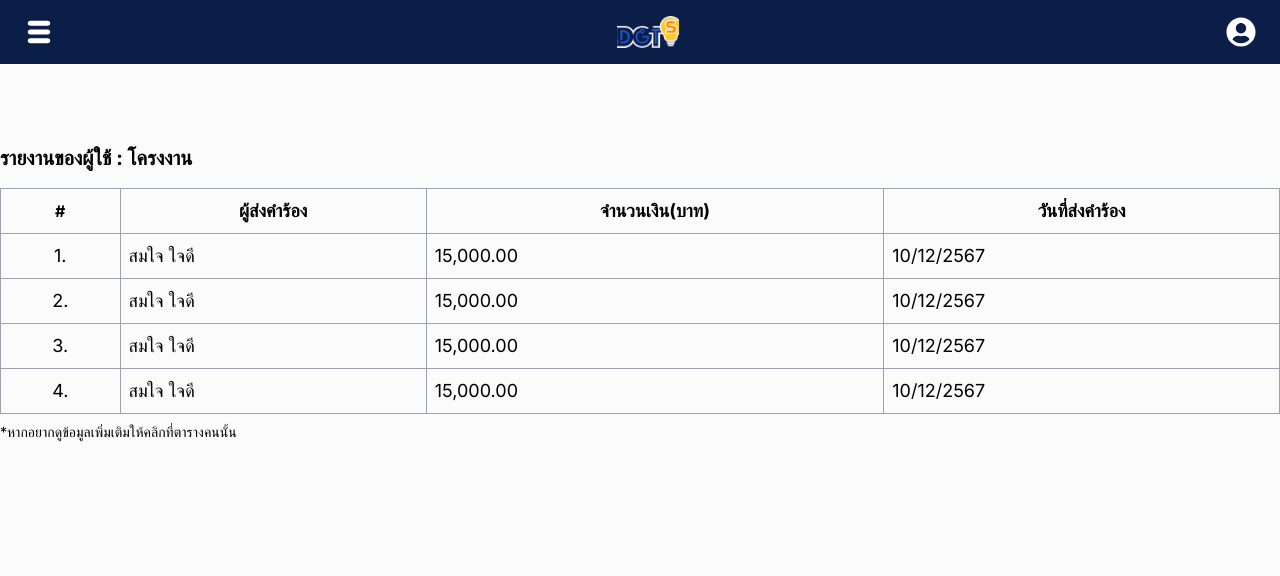
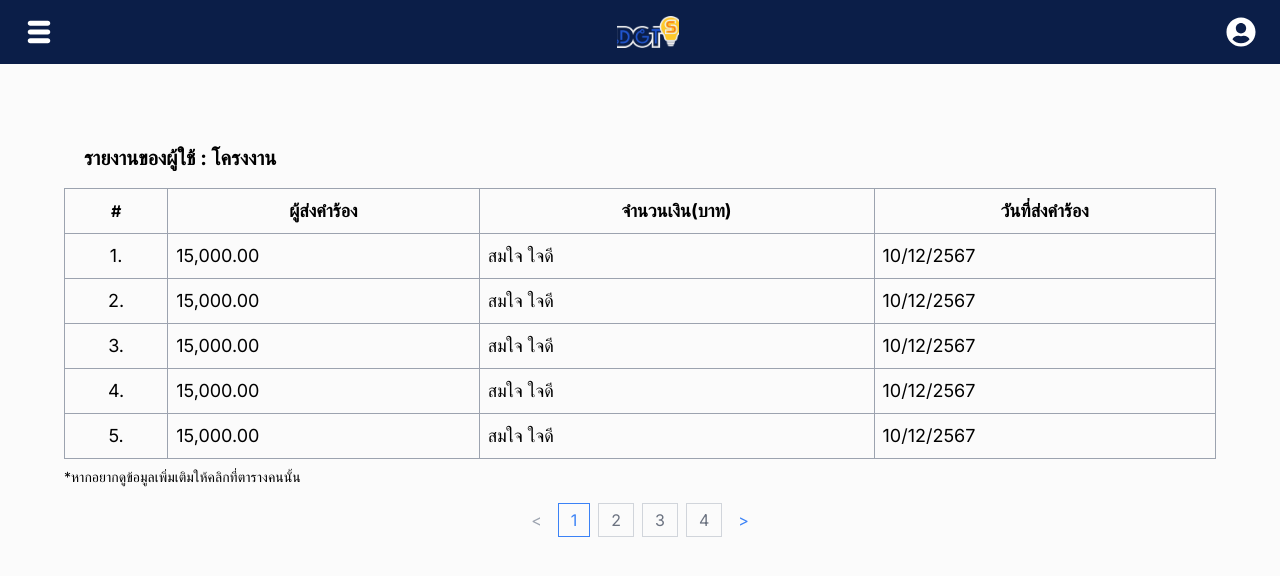
Before and after one commit to aumtitikarn/Backend-DigitechSpace, a Next.js app: page /Withdraw in a window 1280 px wide. Shown: the top 576 px of the page. Built offline with nearby package versions, Linux system fonts and the light colour scheme.

Commit message:
Pagination

```diff
--- a/app/ApproveSell/page.tsx
+++ b/app/ApproveSell/page.tsx
@@ -1,9 +1,9 @@
 "use client";
 
 import Header from "../component/Header";
-import React from 'react';
+import React, { useState } from 'react';
 import Link from 'next/link';
-
+import Pagination from '../component/Pagination';
 interface Project {
   id: number;
   name: string;
@@ -16,9 +16,29 @@ const projects: Project[] = [
   { id: 2, name: '@somjai', creator: 'สมใจ ใจดี', price: '0640398458' },
   { id: 3, name: '@somjai', creator: 'สมใจ ใจดี', price: '0640398458' },
   { id: 4, name: '@somjai', creator: 'สมใจ ใจดี', price: '0640398458' },
+  { id: 5, name: '@somjai', creator: 'สมใจ ใจดี', price: '0640398458' },
+  { id: 6, name: '@somjai', creator: 'สมใจ ใจดี', price: '0640398458' },
+  { id: 7, name: '@somjai', creator: 'สมใจ ใจดี', price: '0640398458' },
+  { id: 8, name: '@somjai', creator: 'สมใจ ใจดี', price: '0640398458' },
+  { id: 9, name: '@somjai', creator: 'สมใจ ใจดี', price: '0640398458' },
+  { id: 10, name: '@somjai', creator: 'สมใจ ใจดี', price: '0640398458' },
+  { id: 11, name: '@somjai', creator: 'สมใจ ใจดี', price: '0640398458' },
+  { id: 12, name: '@somjai', creator: 'สมใจ ใจดี', price: '0640398458' },
 ];
 
 const approvesell: React.FC = () => {
+  const [currentPage, setCurrentPage] = useState(1);
+  const itemsPerPage = 5;
+
+  const indexOfLastItem = currentPage * itemsPerPage;
+  const indexOfFirstItem = indexOfLastItem - itemsPerPage;
+  const currentItems = projects.slice(indexOfFirstItem, indexOfLastItem);
+  const totalPages = Math.ceil(projects.length / itemsPerPage);
+
+  const handlePageChange = (page: number) => {
+    setCurrentPage(page);
+  };
+
   return (
     < div className="flex flex-col min-h-screen bg-[#FBFBFB] ">
         <Header/>
@@ -37,7 +57,7 @@ const approvesell: React.FC = () => {
         </thead>
 
         <tbody>
-          {projects.map((project) => (
+        {currentItems.map((project) => (
             <tr key={project.id}>
               <td className="border border-gray-400 p-2 text-center">{project.id}.</td>
               <td className="border border-gray-400 p-2 text-sm truncate max-w-xs lg:text-lg">{project.name}</td>
@@ -52,6 +72,11 @@ const approvesell: React.FC = () => {
       <p className="text-sm mt-2">
         *หากอยากดูข้อมูลเพิ่มเติมให้คลิกที่ตารางด้านบน
       </p>
+      <Pagination
+          currentPage={currentPage}
+          totalPages={totalPages}
+          onPageChange={handlePageChange}
+        />
     </div>
     </div>
   );
--- a/app/Reportblog/detail/page.tsx
+++ b/app/Reportblog/detail/page.tsx
@@ -33,28 +33,29 @@ const Detail: React.FC = () => {
           </div>
         ))}
       </div>
-      <div className="flex justify-center mt-10">
-  <Link href="/">
-    <button className="bg-[#33529B] text-white w-72 py-2 rounded-lg">
+      <div className="mt-4 ml-5 mr-5 lg:ml-20 lg:mr-20">
+            <button
+
+              className="w-full p-2 text-white rounded mt-6"
+              style={{backgroundColor:"#33539B"}}
+            >
               ลบคำร้อง
             </button>
-  </Link>
-</div>
-<div className="flex justify-center mt-11">
-  <Link href="/">
-    <button className="bg-[#1976D2] text-white w-72 py-2 rounded-lg">
+            <button
+
+              className="w-full p-2 text-white rounded mt-4"
+              style={{backgroundColor:"#1976D2"}}
+            >
               ติดต่อเจ้าของโครงงาน/บล็อก
             </button>
-  </Link>
-</div>
-<div className="flex justify-center mt-11">
-  <Link href="/">
-    <button className="bg-[#9B3933] text-white w-72 py-2 rounded-lg">
+            <button
+
+              className="w-full p-2 text-white rounded mt-4"
+              style={{backgroundColor:"#9B3933"}}
+            >
               ลบโครงงาน/บล็อก
             </button>
-  </Link>
           </div>
-
 
     </div>
   );
--- a/app/Reportblog/page.tsx
+++ b/app/Reportblog/page.tsx
@@ -1,8 +1,8 @@
-"use client";
-
+'use client';
 import Header from "../component/Header";
-import React from 'react';
+import React, { useState } from 'react';
 import Link from 'next/link';
+import Pagination from '../component/Pagination'; // Import the Pagination component
 
 interface Project {
   id: number;
@@ -16,9 +16,37 @@ const projects: Project[] = [
   { id: 2, name: 'แนะนำ Study with me', creator: 'สมใจ ใจดี', report: 'ไฟล์ไม่ทำงานตาม' },
   { id: 3, name: 'แนะนำ Study with me', creator: 'สมใจ ใจดี', report: 'ไฟล์ไม่ทำงานตาม' },
   { id: 4, name: 'แนะนำ Study with me', creator: 'สมใจ ใจดี', report: 'ไฟล์ไม่ทำงานตาม' },
+  { id: 5, name: 'แนะนำ Study with me', creator: 'สมใจ ใจดี', report: 'ไฟล์ไม่ทำงานตาม' },
+  { id: 6, name: 'แนะนำ Study with me', creator: 'สมใจ ใจดี', report: 'ไฟล์ไม่ทำงานตาม' },
+  { id: 7, name: 'แนะนำ Study with me', creator: 'สมใจ ใจดี', report: 'ไฟล์ไม่ทำงานตาม' },
+  { id: 8, name: 'แนะนำ Study with me', creator: 'สมใจ ใจดี', report: 'ไฟล์ไม่ทำงานตาม' },
+  { id: 9, name: 'แนะนำ Study with me', creator: 'สมใจ ใจดี', report: 'ไฟล์ไม่ทำงานตาม' },
+  { id: 10, name: 'แนะนำ Study with me', creator: 'สมใจ ใจดี', report: 'ไฟล์ไม่ทำงานตาม' },
+  { id: 11, name: 'แนะนำ Study with me', creator: 'สมใจ ใจดี', report: 'ไฟล์ไม่ทำงานตาม' },
+  { id: 12, name: 'แนะนำ Study with me', creator: 'สมใจ ใจดี', report: 'ไฟล์ไม่ทำงานตาม' },
+  { id: 13, name: 'แนะนำ Study with me', creator: 'สมใจ ใจดี', report: 'ไฟล์ไม่ทำงานตาม' },
+  { id: 14, name: 'แนะนำ Study with me', creator: 'สมใจ ใจดี', report: 'ไฟล์ไม่ทำงานตาม' },
+  { id: 15, name: 'แนะนำ Study with me', creator: 'สมใจ ใจดี', report: 'ไฟล์ไม่ทำงานตาม' },
+  { id: 16, name: 'แนะนำ Study with me', creator: 'สมใจ ใจดี', report: 'ไฟล์ไม่ทำงานตาม' },
+  { id: 17, name: 'แนะนำ Study with me', creator: 'สมใจ ใจดี', report: 'ไฟล์ไม่ทำงานตาม' },
+  { id: 18, name: 'แนะนำ Study with me', creator: 'สมใจ ใจดี', report: 'ไฟล์ไม่ทำงานตาม' },
+  { id: 19, name: 'แนะนำ Study with me', creator: 'สมใจ ใจดี', report: 'ไฟล์ไม่ทำงานตาม' },
+  { id: 20, name: 'แนะนำ Study with me', creator: 'สมใจ ใจดี', report: 'ไฟล์ไม่ทำงานตาม' },
 ];
 
 const Reportblog: React.FC = () => {
+  const [currentPage, setCurrentPage] = useState(1);
+  const itemsPerPage = 5;
+
+  const indexOfLastItem = currentPage * itemsPerPage;
+  const indexOfFirstItem = indexOfLastItem - itemsPerPage;
+  const currentItems = projects.slice(indexOfFirstItem, indexOfLastItem);
+  const totalPages = Math.ceil(projects.length / itemsPerPage);
+
+  const handlePageChange = (page: number) => {
+    setCurrentPage(page);
+  };
+
   return (
     <div className="flex flex-col min-h-screen bg-[#FBFBFB] overflow-hidden">
       <Header />
@@ -36,7 +64,7 @@ const Reportblog: React.FC = () => {
                 </tr>
               </thead>
               <tbody>
-                {projects.map((project) => (
+                {currentItems.map((project) => (
                   <tr key={project.id}>
                     <td className="border border-gray-400 p-2 text-center text-sm lg:text-lg">{project.id}.</td>
                     <td className="border border-gray-400 p-2 text-sm truncate max-w-xs lg:text-lg">{project.name}</td>
@@ -51,6 +79,12 @@ const Reportblog: React.FC = () => {
         <p className="text-sm mt-2">
           *หากอยากดูข้อมูลเพิ่มเติมให้คลิกที่ตารางคนนั้น
         </p>
+
+        <Pagination
+          currentPage={currentPage}
+          totalPages={totalPages}
+          onPageChange={handlePageChange}
+        />
       </div>
     </div>
   );
--- a/app/Reportproject/Detail/page.tsx
+++ b/app/Reportproject/Detail/page.tsx
@@ -34,28 +34,29 @@ const Detail: React.FC = () => {
           </div>
         ))}
         </div>
-        <div className="flex justify-center mt-10">
-  <Link href="/">
-    <button className="bg-[#33529B] text-white w-[350px] lg:w-[800px] py-2 rounded-lg">
+        <div className="mt-4 ml-5 mr-5 lg:ml-20 lg:mr-20">
+            <button
+
+              className="w-full p-2 text-white rounded mt-6"
+              style={{backgroundColor:"#33539B"}}
+            >
               ลบคำร้อง
             </button>
-  </Link>
-</div>
-<div className="flex justify-center mt-5">
-  <Link href="/">
-    <button className="bg-[#1976D2] text-white w-[350px] lg:w-[800px] py-2 rounded-lg">
+            <button
+
+              className="w-full p-2 text-white rounded mt-4"
+              style={{backgroundColor:"#1976D2"}}
+            >
               ติดต่อเจ้าของโครงงาน/บล็อก
             </button>
-  </Link>
-</div>
-<div className="flex justify-center mt-5">
-  <Link href="/">
-    <button className="bg-[#9B3933] text-white w-[350px] lg:w-[800px] py-2 rounded-lg">
+            <button
+
+              className="w-full p-2 text-white rounded mt-4"
+              style={{backgroundColor:"#9B3933"}}
+            >
               ลบโครงงาน/บล็อก
             </button>
-  </Link>
           </div>
-
 
       </div>
 
--- a/app/Reportproject/page.tsx
+++ b/app/Reportproject/page.tsx
@@ -1,9 +1,9 @@
 "use client";
 
 import Header from "../component/Header";
-import React from 'react';
+import React, { useState } from 'react';
 import Link from 'next/link';
-
+import Pagination from '../component/Pagination';
 interface Project {
   id: number;
   name: string;
@@ -16,9 +16,28 @@ const projects: Project[] = [
   { id: 2, name: 'Facebook...', creator: 'สมใจ ใจดี', report: 'ไฟล์ไม่ทำงานตาม' },
   { id: 3, name: 'Facebook...', creator: 'สมใจ ใจดี', report: 'ไฟล์ไม่ทำงานตาม' },
   { id: 4, name: 'Facebook...', creator: 'สมใจ ใจดี', report: 'ไฟล์ไม่ทำงานตาม' },
+  { id: 5, name: 'Facebook... ', creator: 'สมใจ ใจดี', report: 'ไฟล์ไม่ทำงานตาม' },
+  { id: 6, name: 'Facebook...', creator: 'สมใจ ใจดี', report: 'ไฟล์ไม่ทำงานตาม' },
+  { id: 7, name: 'Facebook...', creator: 'สมใจ ใจดี', report: 'ไฟล์ไม่ทำงานตาม' },
+  { id: 8, name: 'Facebook...', creator: 'สมใจ ใจดี', report: 'ไฟล์ไม่ทำงานตาม' },
+  { id: 9, name: 'Facebook... ', creator: 'สมใจ ใจดี', report: 'ไฟล์ไม่ทำงานตาม' },
+  { id: 10, name: 'Facebook...', creator: 'สมใจ ใจดี', report: 'ไฟล์ไม่ทำงานตาม' },
+  { id: 11, name: 'Facebook...', creator: 'สมใจ ใจดี', report: 'ไฟล์ไม่ทำงานตาม' },
+  { id: 12, name: 'Facebook...', creator: 'สมใจ ใจดี', report: 'ไฟล์ไม่ทำงานตาม' },
 ];
 
 const Reportproject: React.FC = () => {
+  const [currentPage, setCurrentPage] = useState(1);
+  const itemsPerPage = 5;
+
+  const indexOfLastItem = currentPage * itemsPerPage;
+  const indexOfFirstItem = indexOfLastItem - itemsPerPage;
+  const currentItems = projects.slice(indexOfFirstItem, indexOfLastItem);
+  const totalPages = Math.ceil(projects.length / itemsPerPage);
+
+  const handlePageChange = (page: number) => {
+    setCurrentPage(page);
+  };
   return (
     < div className="flex flex-col min-h-screen bg-[#FBFBFB] overflow-hidden">
         <Header/>
@@ -37,7 +56,7 @@ const Reportproject: React.FC = () => {
         </thead>
 
         <tbody>
-          {projects.map((project) => (
+        {currentItems.map((project) => (
             <tr key={project.id}>
               <td className="border border-gray-400 p-2 text-center text-sm lg:text-lg">{project.id}.</td>
                     <td className="border border-gray-400 p-2 text-sm truncate max-w-xs lg:text-lg">{project.name}</td>
@@ -53,6 +72,11 @@ const Reportproject: React.FC = () => {
       <p className="text-sm mt-2">
       *หากอยากดูข้อมูลเพิ่มเติมให้คลิกที่ตารางคนนั้น
       </p>
+      <Pagination
+          currentPage={currentPage}
+          totalPages={totalPages}
+          onPageChange={handlePageChange}
+        />
     </div>
     </div>
   );
--- a/app/Withdraw/detail/page.tsx
+++ b/app/Withdraw/detail/page.tsx
@@ -23,7 +23,7 @@ const Detail: React.FC = () => {
       <div className="lg:mx-16 mt-20 mb-2">
       {projects.map((project) => (
           <div key={project.id} className="mb-4 p-4 lg:ml-10 ml-2">
-            <h1 className="text-xl font-bold mb-10 ml-2">คำร้องขอถอนเงิน</h1>
+            <h1 className="text-xl font-bold mb-10 ">คำร้องขอถอนเงิน</h1>
             <h3 className="text-lg text-gray-700 mb-4">โดย คุณ {project.creator}</h3>
             <h4 className="text-xl font-bold mb-4">จำนวนเงิน</h4>
             <p className="text-lg text-gray-700 mb-4">{project.name}</p>
@@ -34,27 +34,30 @@ const Detail: React.FC = () => {
           </div>
         ))}
         </div>
-        <div className="flex justify-center mt-10">
-                 <Link href="/">
-                   <button className="bg-[#33529B] text-white w-[350px] lg:w-[800px] py-2 rounded-lg">
+        <div className="mt-4 ml-5 mr-5 lg:ml-20 lg:mr-20">
+            <button
+
+              className="w-full p-2 text-white rounded mt-6"
+              style={{backgroundColor:"#33539B"}}
+            >
             เสร็จสิ้น
             </button>
-                 </Link>
-              </div>
-              <div className="flex justify-center mt-11">
-                 <Link href="/">
-                   <button className="bg-[#1976D2] text-white w-[350px] lg:w-[800px] py-2 rounded-lg">
+            <button
+
+              className="w-full p-2 text-white rounded mt-4"
+              style={{backgroundColor:"#1976D2"}}
+            >
                 ติดต่อผู้ถอน
             </button>
-                 </Link>
-              </div>
-              <div className="flex justify-center mt-11">
-                 <Link href="/">
-                   <button className="bg-[#9B3933] text-white w-[350px] lg:w-[800px] py-2 rounded-lg">
+            <button
+
+              className="w-full p-2 text-white rounded mt-4"
+              style={{backgroundColor:"#9B3933"}}
+            >
             ลบคำร้อง
             </button>
-                 </Link>
           </div>
+
       </div>
 
   );
--- a/app/Withdraw/page.tsx
+++ b/app/Withdraw/page.tsx
@@ -1,8 +1,9 @@
 "use client";
 
 import Header from "../component/Header";
-import React from 'react';
+import React, { useState } from 'react';
 import Link from 'next/link';
+import Pagination from '../component/Pagination';
 
 interface Project {
   id: number;
@@ -11,19 +12,44 @@ interface Project {
   time: string;
 }
 
+
+
 const projects: Project[] = [
   { id: 1, name: '15,000.00', creator: 'สมใจ ใจดี', time: '10/12/2567' },
   { id: 2, name: '15,000.00', creator: 'สมใจ ใจดี', time: '10/12/2567' },
   { id: 3, name: '15,000.00', creator: 'สมใจ ใจดี', time: '10/12/2567' },
   { id: 4, name: '15,000.00', creator: 'สมใจ ใจดี', time: '10/12/2567' },
+  { id: 5, name: '15,000.00', creator: 'สมใจ ใจดี', time: '10/12/2567' },
+  { id: 6, name: '15,000.00', creator: 'สมใจ ใจดี', time: '10/12/2567' },
+  { id: 7, name: '15,000.00', creator: 'สมใจ ใจดี', time: '10/12/2567' },
+  { id: 8, name: '15,000.00', creator: 'สมใจ ใจดี', time: '10/12/2567' },
+  { id: 9, name: '15,000.00', creator: 'สมใจ ใจดี', time: '10/12/2567' },
+  { id: 10, name: '15,000.00', creator: 'สมใจ ใจดี', time: '10/12/2567' },
+  { id: 11, name: '15,000.00', creator: 'สมใจ ใจดี', time: '10/12/2567' },
+  { id: 12, name: '15,000.00', creator: 'สมใจ ใจดี', time: '10/12/2567' },
+  { id: 13, name: '15,000.00', creator: 'สมใจ ใจดี', time: '10/12/2567' },
+  { id: 14, name: '15,000.00', creator: 'สมใจ ใจดี', time: '10/12/2567' },
+  { id: 15, name: '15,000.00', creator: 'สมใจ ใจดี', time: '10/12/2567' },
+  { id: 16, name: '15,000.00', creator: 'สมใจ ใจดี', time: '10/12/2567' },
 ];
 
 const Reportproject: React.FC = () => {
+  const [currentPage, setCurrentPage] = useState(1);
+  const itemsPerPage = 5;
+
+  const indexOfLastItem = currentPage * itemsPerPage;
+  const indexOfFirstItem = indexOfLastItem - itemsPerPage;
+  const currentItems = projects.slice(indexOfFirstItem, indexOfLastItem);
+  const totalPages = Math.ceil(projects.length / itemsPerPage);
+
+  const handlePageChange = (page: number) => {
+    setCurrentPage(page);
+  };
   return (
     < div className="flex flex-col min-h-screen bg-[#FBFBFB] overflow-hidden">
         <Header/>
-        <div className="lg:mx-65 mt-20 mb-2">
-      <h2 className="text-xl font-bold mb-4">รายงานของผู้ใช้ : โครงงาน</h2>
+        <div className="lg:mx-16 mt-20 mb-2">
+      <h2 className="text-xl font-bold mb-4 ml-5">รายงานของผู้ใช้ : โครงงาน</h2>
       <Link href="/Withdraw/detail">
       <div className="w-full h-full flex flex-col">
       <table className="min-w-full border-collapse border border-gray-400">
@@ -37,11 +63,11 @@ const Reportproject: React.FC = () => {
         </thead>
 
         <tbody>
-          {projects.map((project) => (
+        {currentItems.map((project) => (
                   <tr key={project.id}>
                     <td className="border border-gray-400 p-2 text-center text-sm lg:text-lg">{project.id}.</td>
+                    <td className="border border-gray-400 p-2 text-sm truncate max-w-xs lg:text-lg">{project.name}</td>
                     <td className="border border-gray-400 p-2 text-sm truncate max-w-xs lg:text-lg">{project.creator}</td>
-              <td className="border border-gray-400 p-2 text-sm truncate max-w-xs lg:text-lg">{project.name}</td>
                     <td className="border border-gray-400 p-2 text-sm truncate max-w-xs lg:text-lg">{project.time}</td>
                   </tr>
                 ))}
@@ -53,6 +79,11 @@ const Reportproject: React.FC = () => {
       <p className="text-sm mt-2">
         *หากอยากดูข้อมูลเพิ่มเติมให้คลิกที่ตารางคนนั้น
       </p>
+      <Pagination
+          currentPage={currentPage}
+          totalPages={totalPages}
+          onPageChange={handlePageChange}
+        />
     </div>
     </div>
   );
--- /dev/null
+++ b/app/component/Pagination.tsx
@@ -0,0 +1,49 @@
+'use client';
+import React from 'react';
+
+interface PaginationProps {
+  currentPage: number;
+  totalPages: number;
+  onPageChange: (page: number) => void;
+}
+
+const Pagination: React.FC<PaginationProps> = ({ currentPage, totalPages, onPageChange }) => {
+  const pages = [];
+
+  // Create an array with page numbers
+  for (let i = 1; i <= totalPages; i++) {
+    pages.push(i);
+  }
+
+  return (
+    <div className="flex justify-center items-center mt-4">
+      <button
+        className={`px-3 py-1 ${currentPage === 1 ? 'text-gray-400' : 'text-blue-500'}`}
+        disabled={currentPage === 1}
+        onClick={() => onPageChange(currentPage - 1)}
+      >
+        &lt;
+      </button>
+
+      {pages.map((page) => (
+        <button
+          key={page}
+          className={`px-3 py-1 mx-1 border ${page === currentPage ? 'border-blue-500 text-blue-500' : 'border-gray-300 text-gray-500'}`}
+          onClick={() => onPageChange(page)}
+        >
+          {page}
+        </button>
+      ))}
+
+      <button
+        className={`px-3 py-1 ${currentPage === totalPages ? 'text-gray-400' : 'text-blue-500'}`}
+        disabled={currentPage === totalPages}
+        onClick={() => onPageChange(currentPage + 1)}
+      >
+        &gt;
+      </button>
+    </div>
+  );
+};
+
+export default Pagination;
```
Lines whose indentation alone changed are shown as unchanged.
